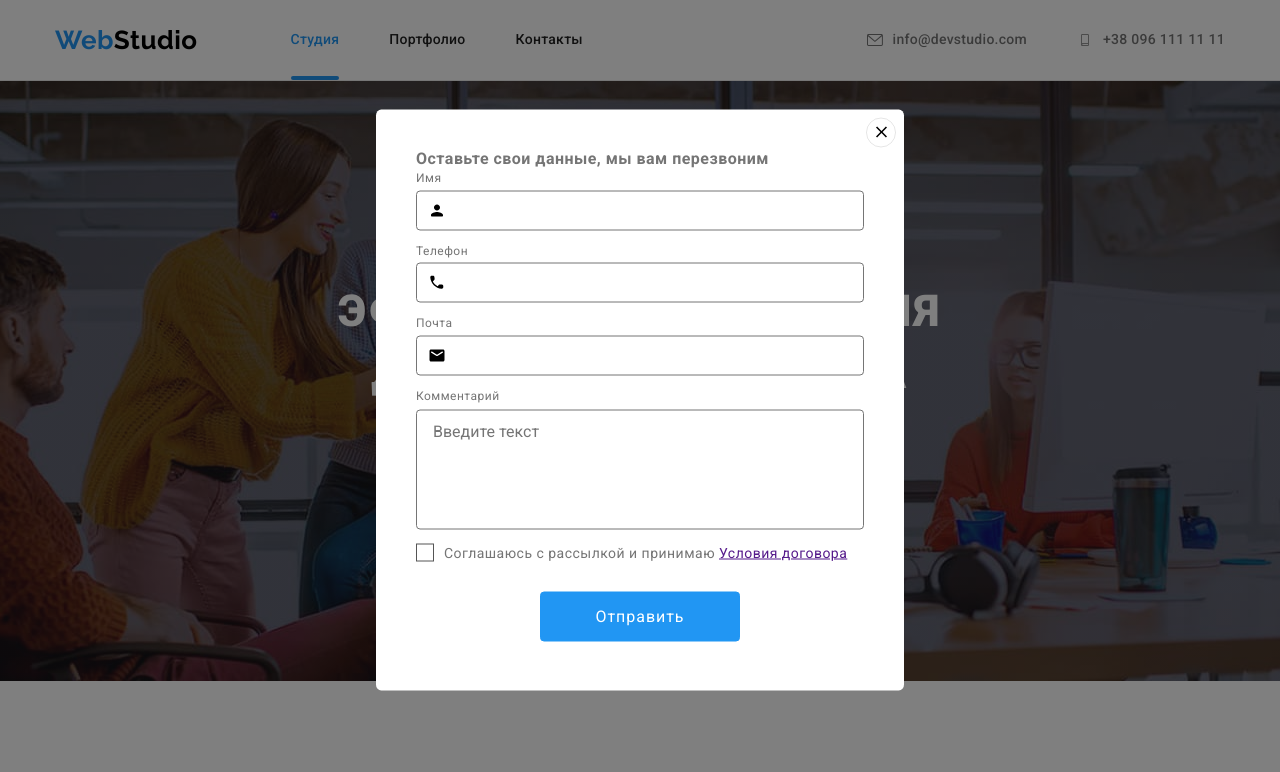
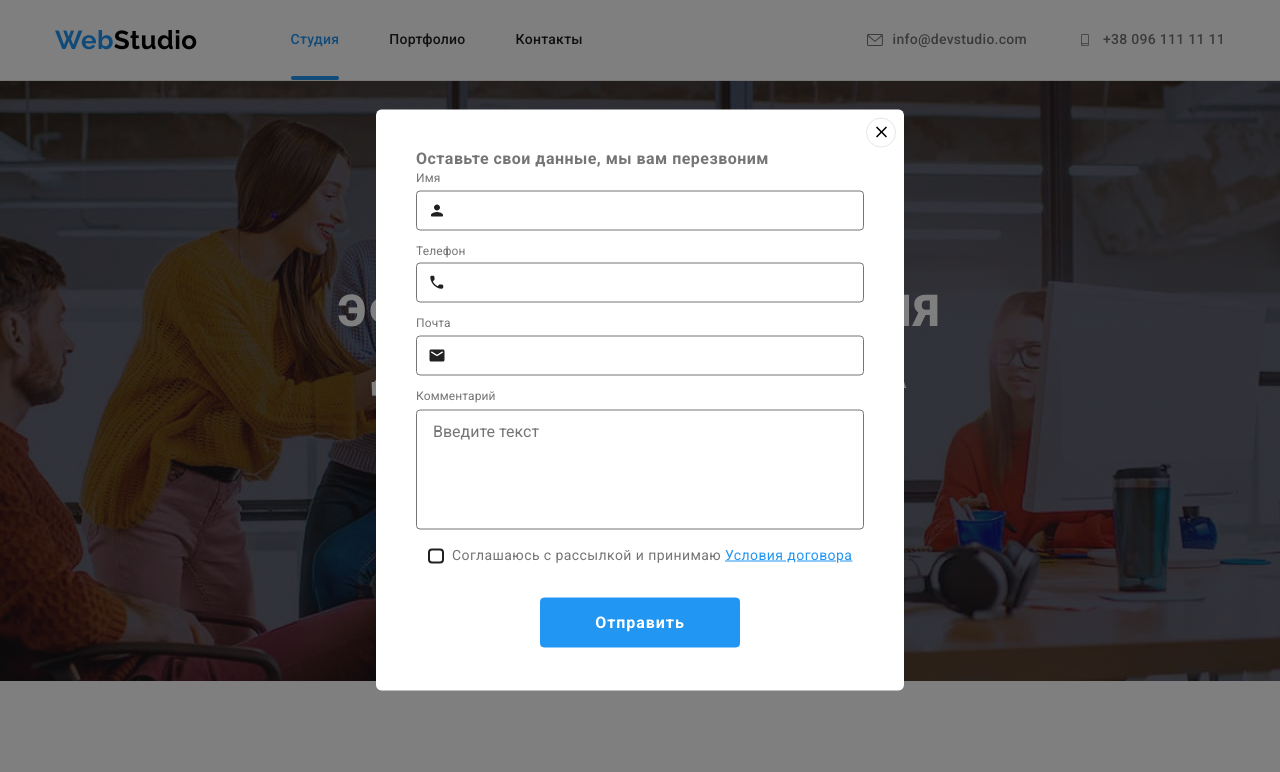
Before and after one commit to noteaskhatanarbayev/goit-markup-hw-06, a plain HTML site: page index.html in a window 1280 px wide. Both pictures are taken after a click on the button "Заказать услугу". Shown: the top 772 px of the page. Drawn offline with nearby package versions, Linux system fonts and the light colour scheme.

Commit message:
1.3 update
в index.html добавлен name, в css обновлены комментарии для быстрой ориентации и обновлены стили

```diff
--- a/css/styles.css
+++ b/css/styles.css
@@ -228,10 +228,13 @@ img {
   padding-bottom: 60px;
   background-color: var(--accent-background-color);
 }
+
+/*=============FOOTER CONTAINER============= */
 .footer-container {
   display: flex;
   align-items: baseline;
 }
+/*=============FOOTER CONTACTS ============= */
 .footer-contacts-container {
   margin-right: 70px;
 }
@@ -255,6 +258,13 @@ img {
 
 .footer-contact-address {
   color: #ffffff;
+}
+/*=============FOOTER CONTACTS ============= */
+
+/*=============FOOTER SOCIAL CONTAINER============= */
+
+.footer-social-container {
+  margin-right: 93px;
 }
 .footer-social-title {
   font-weight: 700;
@@ -302,6 +312,9 @@ img {
 
   transition: fill 250ms cubic-bezier(0.4, 0, 0.2, 1);
 }
+/*=============/FOOTER SOCIAL CONTAINER============= */
+
+/*=============FOOTER FORM CONTAINER============= */
 
 .subscription-form {
   position: relative;
@@ -385,7 +398,9 @@ img {
   width: 24px;
   height: 24px;
   margin-left: 10px;
+  fill: #ffffff;
 }
+/*============/?FOOTER FORM CONTAINER============= */
 
 /* ========MAIN STUDIO===========*/
 /* hero */
@@ -408,8 +423,6 @@ img {
   justify-content: center;
   padding-bottom: 200px;
   padding-top: 200px;
-}
-.hero-section .container {
 }
 
 .hero-title {
@@ -436,7 +449,7 @@ img {
   text-align: center;
   letter-spacing: 0.06em;
   border: 1px solid var(--accent-color-blue);
-  box-shadow: 0px 4px 4px rgba(0 0 0 0.15);
+  /* box-shadow: 0px 4px 4px rgba(0 0 0 0.15); */
   border-radius: 4px;
   padding: 10px 32px;
   margin-left: auto;
@@ -502,6 +515,7 @@ img {
   font-size: 14px;
   line-height: 1.7;
 }
+/* =======/FEATURES========== */
 
 /* ========OUR WORK========== */
 .work-section {
@@ -546,6 +560,8 @@ img {
 
   color: #ffffff;
 }
+/* ========/OUR WORK========== */
+
 /* =======OUR TEAM========== */
 .our-team-section {
   background-color: #f5f4fa;
@@ -573,9 +589,6 @@ img {
   justify-content: space-between;
   padding-bottom: 94px;
 } */
-
-.team-card-img {
-}
 
 .team-card-title {
   font-weight: 500;
@@ -630,6 +643,7 @@ img {
 .social-list-link:focus {
   background-color: var(--accent-color-blue);
 }
+/* =======/OUR TEAM========== */
 
 /* =======CLIENTS========== */
 
@@ -685,8 +699,9 @@ img {
 .clients-link:focus {
   border: 1px solid var(--accent-color-blue);
 }
+/* =======/CLIENTS========== */
+/*/==============/MAIN STUDIO=========== */
 
-/*/==============/MAIN STUDIO=========== */
 /* ===========PORTFOLIO============= */
 .portfolio-section {
   padding-top: 94px;
@@ -699,7 +714,7 @@ img {
   line-height: 1.2;
   color: var(--title-text-color-black);
 }
-
+/* ===========PORTFOLIO FILTERS============= */
 .portfolio-filters-list {
   display: flex;
   justify-content: center;
@@ -734,15 +749,15 @@ img {
   box-shadow: 0px 3px 1px rgba(0, 0, 0, 0.1), 0px 1px 2px rgba(0, 0, 0, 0.08),
     0px 2px 2px rgba(0, 0, 0, 0.12);
 }
+/* ===========/PORTFOLIO FILTERS============= */
+
+/* ===========PORTFOLIO PROJECTS============= */
 
 .portfolio-project-list {
   display: flex;
   flex-wrap: wrap;
   margin-left: -30px;
   margin-top: -30px;
-}
-.portfolio-project-list:last-child {
-  /* margin-bottom: 94px; */
 }
 
 .portfolio-project-item {
@@ -827,6 +842,7 @@ img {
   padding-bottom: 20px;
   padding-top: 20px;
 }
+/* ===========/PORTFOLIO PROJECTS============= */
 /* ==========/PORTFOLIO=============== */
 
 /* ===========MODAL WINDOW============== */
@@ -874,7 +890,7 @@ img {
 }
 .modal-close-btn:hover .modal-close-btn-icon,
 .modal-close-btn:focus .modal-close-btn-icon {
-  fill: var(--accent-color-blue) ;
+  fill: var(--accent-color-blue);
 }
 /* ===========/MODAL WINDOW============== */
 /* ==========CONTACT FORM=============== */
@@ -888,13 +904,13 @@ img {
 .contact-form-field-span {
   font-weight: 400;
   font-size: 12px;
-  line-height: 1.17
+  line-height: 1.17;
   letter-spacing: 0.01em;
   color: #757575;
 }
 .contact-form-input-wrapper {
   position: relative;
-    margin-top: 4px;
+  margin-top: 4px;
 }
 .contact-form-input {
   width: 100%;
@@ -915,12 +931,11 @@ img {
   transform: translateY(-50%);
   width: 18px;
   height: 18px;
-  fill: #000000;
+  fill: #212121;
 
-  transition: fill 250ms cubic-bezier(0.4, 0, 0.2, 1)
-
+  transition: fill 250ms cubic-bezier(0.4, 0, 0.2, 1);
 }
-.modal-input:focus + .icon-modal-form {
+.contact-form-input:focus + .contact-form-icon {
   fill: var(--accent-color-blue);
 }
 .contact-form-message {
@@ -939,54 +954,69 @@ img {
 }
 .contact-form-checkbox-label {
   display: flex;
+  justify-content: center;
   align-items: center;
   font-size: 14px;
+  line-height: 1.7;
+  letter-spacing: 0.03em;
   margin-bottom: 30px;
 }
+.contact-form-checkbox-link {
+  color: var(--accent-color-blue);
+  font-size: inherit;
+}
+.contact-form-checkbox-label::before {
+  content: "";
+  cursor: pointer;
+  display: block;
+  width: 16px;
+  height: 15px;
+  border: 2px solid var(--title-text-color-black);
+  border-radius: 4px;
+  background-color: #ffffff;
+  margin-right: 8.4px;
+}
 
-.contact-form-checkbox-label::before {
-  display: block;
-  width: 18px;
-  height: 18px;
-  border: 1px solid #555555;
-  cursor: pointer;
-  content: '';
-  margin-right: 10px;
+.contact-form-checkbox {
+  top: 79%;
+  left: 43px;
 }
 
 .contact-form-checkbox:checked + .contact-form-checkbox-label::before {
   background-color: var(--accent-color-blue);
   background-image: url(../images/icons/icon-check.svg);
-  box-shadow: inset 0 0 0 4px #ffffff;
+  background-size: contain;
+  background-origin: border-box;
+  border: 1px solid var(--accent-color-blue);
 }
 
 .contact-form-checkbox:focus + .contact-form-checkbox-label::before {
-  outline: 1px solid var(--accent-color-blue)
+  border: 2px solid var(--accent-color-blue);
 }
+
 .contact-form-btn {
-  display: block;
-  background-color: var(--accent-color-blue);
-  color: #ffffff;
-  font-family: inherit;
-  font-style: inherit;
+  min-width: 200px;
+  height: 50px;
+  background: var(--accent-color-blue);
+  border-radius: 4px;
+  border: 1px solid var(--accent-color-blue);
+  font-weight: 700;
+  font-size: 16px;
+  line-height: 2;
+  display: flex;
+  justify-content: center;
   align-items: center;
   text-align: center;
+  align-self: center;
   letter-spacing: 0.06em;
-  border: 1px solid var(--accent-color-blue);
-  box-shadow: 0px 4px 4px rgba(0 0 0 0.15);
-  border-radius: 4px;
-  padding: 10px 32px;
-  margin-left: auto;
-  margin-right: auto;
-  min-width: 200px;
-  min-height: 50px;
+  color: #ffffff;
   cursor: pointer;
 
-  transition: background-color 250ms cubic-bezier(0.4, 0, 0.2, 1);
+  transition: box-shadow 250ms cubic-bezier(0.4, 0, 0.2, 1);
 }
 
 .contact-form-btn:hover,
 .contact-form-btn:focus {
-  background-color: #188ce8;
+  box-shadow: 0px 4px 4px rgba(0, 0, 0, 0.15);
 }
 /* ==========/CONTACT FORM=============== */
--- a/index.html
+++ b/index.html
@@ -497,7 +497,7 @@
           </svg>
         </button>
         <b class="modal-title">Оставьте свои данные, мы вам перезвоним</b>
-        <form class="contact-form">
+        <form class="contact-form" name="modal-form">
           <label class="contact-form-field">
             <span class="contact-form-field-span">Имя</span>
             <div class="contact-form-input-wrapper">
```
